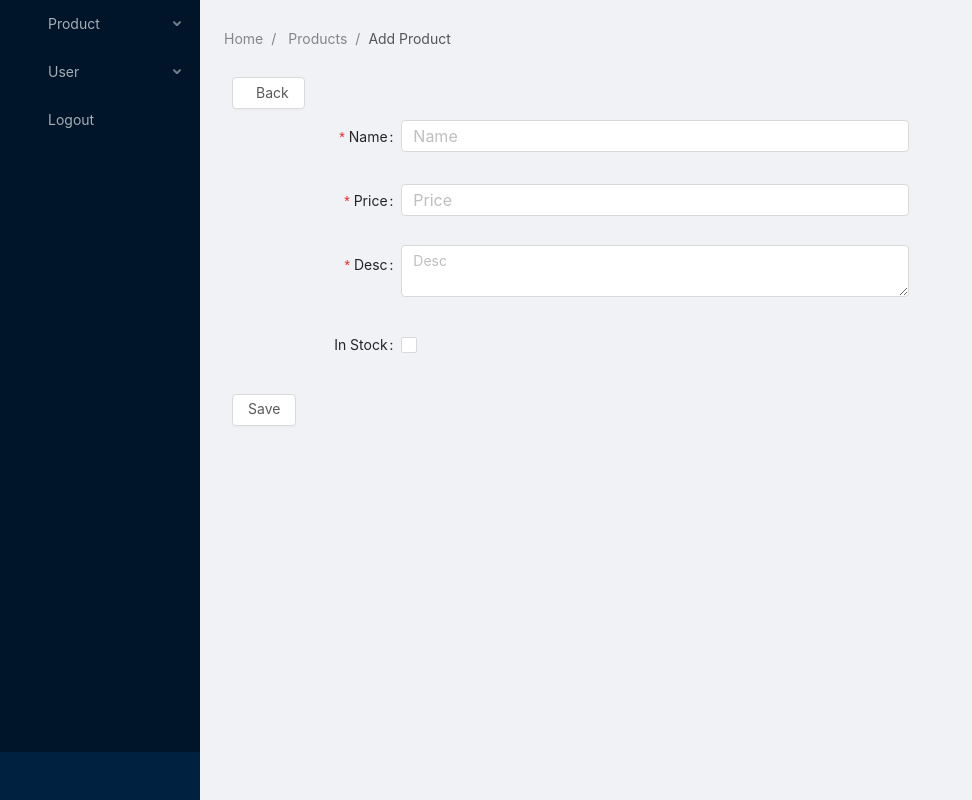
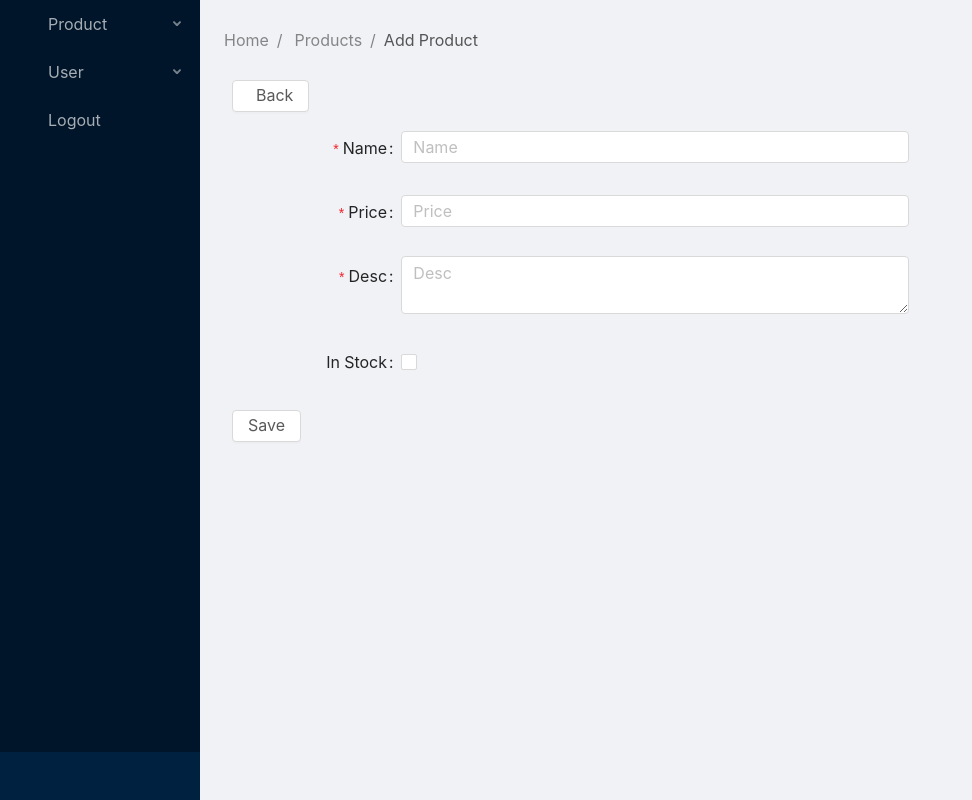
Before and after one commit to tottranv/product-management, a Vue app: page /product/add in a window 1280 px wide. Shown: the whole page, without its empty margins (0-972 px from the left). Built offline with nearby package versions, Linux system fonts and the light colour scheme; sample sign-in values are in the browser's storage.

Commit message:
update fontsize

```diff
--- a/src/assets/styles/ant/for-reuse/index.scss
+++ b/src/assets/styles/ant/for-reuse/index.scss
@@ -1,3 +1,24 @@
 .anticon svg {
     display: block;
 }
+.ant-menu {
+    .ant-menu-submenu-title, .ant-menu-item {
+        @apply text-[16px];
+    }
+}
+.ant-btn {
+    @apply text-[16px];
+}
+.ant-form-item-label {
+    @apply text-[16px];
+    label {
+        @apply text-[16px];
+    }
+}
+.ant-breadcrumb {
+    @apply text-[16px];
+
+    .anticon {
+        @apply text-[16px];
+    }
+}
--- a/src/assets/styles/element/input.scss
+++ b/src/assets/styles/element/input.scss
@@ -1,3 +1,3 @@
-input, input.ant-input {
+textarea, textarea.ant-input, input, input.ant-input {
     font-size: 16px;
 }
--- a/src/components/pages/product/ProductAdd.vue
+++ b/src/components/pages/product/ProductAdd.vue
@@ -1,6 +1,6 @@
 <template>
     <div>
-        <a-button @click="handleBack" class="flex items-center mb-2"><a-icon theme="outlined"
+        <a-button @click="handleBack" class="flex items-center mb-4"><a-icon theme="outlined"
                 type="back" /><span>Back</span></a-button>
         <a-form :form="form" @submit="handleSubmit" :label-col="{ span: 4 }" :wrapper-col="{ span: 12 }">
             <a-form-item label="Name">
--- a/src/components/pages/product/ProductList.vue
+++ b/src/components/pages/product/ProductList.vue
@@ -4,7 +4,7 @@
             <a-skeleton avatar :paragraph="{ rows: 4 }" />
         </template>
         <template v-else>
-            <a-button @click="go('/product/add')" class="flex items-center mb-2" type="primary">
+            <a-button @click="go('/product/add')" class="flex items-center mb-4" type="primary">
                 <a-icon theme="outlined" type="plus" /><span>Add</span></a-button>
 
             <!-- settings -->
@@ -67,7 +67,7 @@
                     <span class=" flex items-center gap-1 cursor-pointer">
                         <a-icon type="filter" />
                         <span @click="setSort('title')"
-                            class="flex items-center justify-between hover:opacity-75 underline">
+                            class="flex items-center justify-between hover:opacity-75 underline text-[16px]">
                             <a-icon
                                 :type="`sort-${sort.currentSort && sort.currentSort.type === 'title' && sort.currentSort.by ? 'descending' : 'ascending'}`"
                                 v-show="sort.enable && sort.currentSort.type === 'title'"></a-icon>
@@ -80,7 +80,7 @@
                     <span class="flex items-center gap-1 cursor-pointer">
                         <a-icon type="filter" />
                         <span @click="setSort('price')"
-                            class="flex items-center justify-between hover:opacity-75 underline">
+                            class="flex items-center justify-between hover:opacity-75 underline text-[16px]">
                             <a-icon
                                 :type="`sort-${sort.currentSort && sort.currentSort.type === 'price' && sort.currentSort.by ? 'descending' : 'ascending'}`"
                                 v-show="sort.enable && sort.currentSort.type === 'price'"></a-icon>
@@ -90,7 +90,7 @@
                             v-show="sort.enable" @click="removeSort"></a-icon>
                     </span>
 
-                    <span>Action</span>
+                    <span class="text-[16px]">Action</span>
                 </div>
 
                 <!-- item zone -->
```
